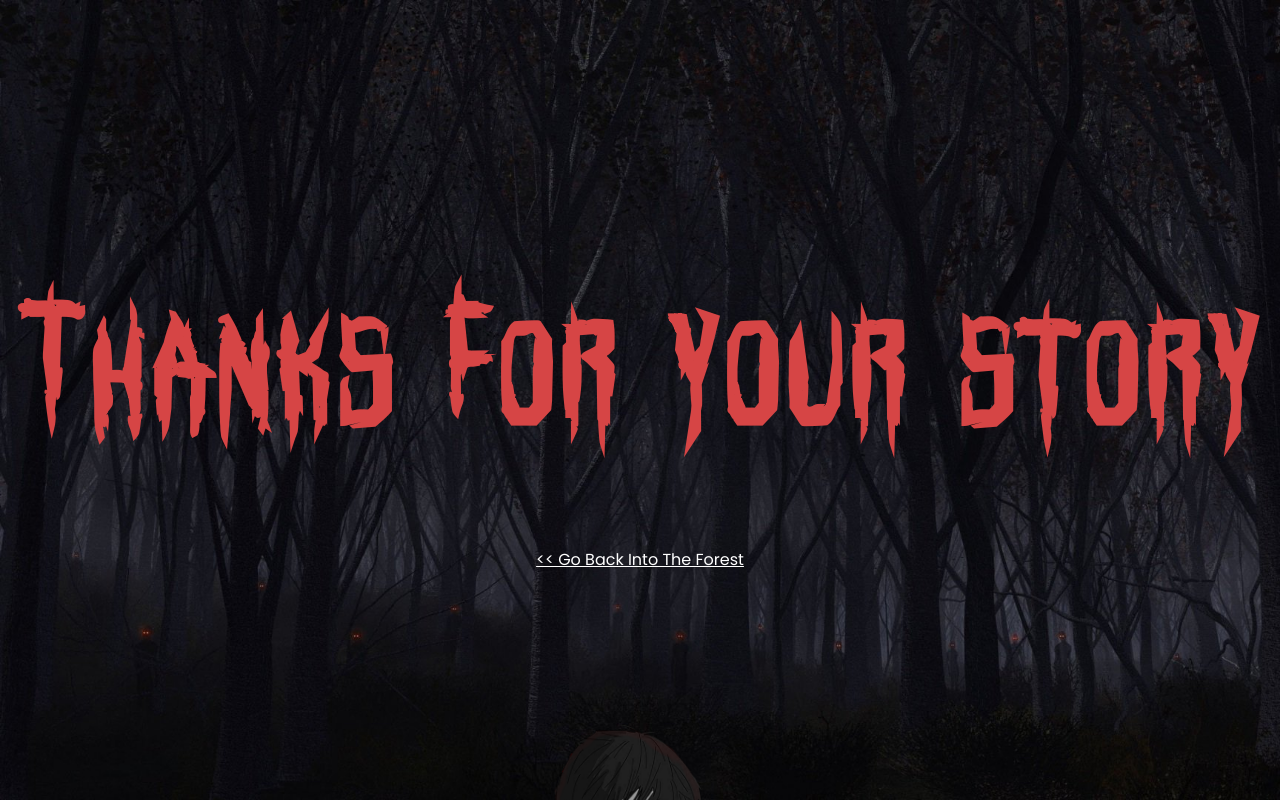
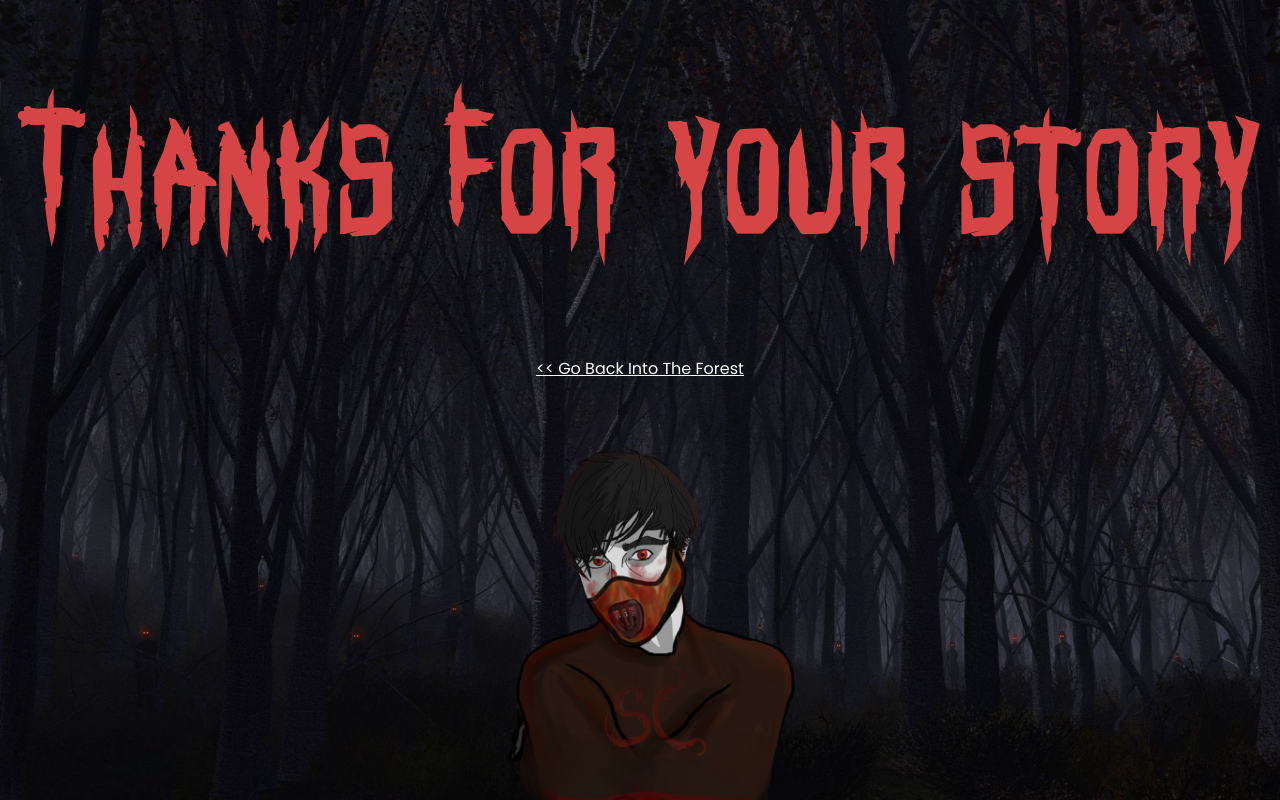
Before and after one commit to tyrelchambers/southern_cannibal, a React (Create React App) app: page /thank_you in a window 1280 px wide. Built offline with nearby package versions, Linux system fonts and the light colour scheme.

Commit message:
styling fixes

```diff
--- a/src/sections/About/About.js
+++ b/src/sections/About/About.js
@@ -6,8 +6,7 @@ export default function About() {
     <div className="about-section" id="about">
       <div className="container">
         <h1 className="styled-title section">Who's southern cannibal</h1>
-        <p className="sub-text">I'm Southern Cannibal, I cover a wide range of horror themed topics from scary stories, to dark history, to unsolved mysteries. Anything and everything horror related!
-        I hope you like what you see here and if you're hungry for more</p>
+        <p className="sub-text">I'm Southern Cannibal, I'm a horror themed YouTuber. I cover many different topics! If you have a story be sure to submit it by clicking the "Submit A Story" Button! Stay Hungry everyone :)</p>
       </div>
     </div>
   )
--- a/src/sections/About/About.scss
+++ b/src/sections/About/About.scss
@@ -12,3 +12,10 @@
     align-items: center;
   }
 }
+
+@media screen and (max-width: 320px ) {
+  .about-section {
+    padding: 0.5em;
+    height: 100%;
+  }
+}
--- a/src/sections/ThankYou/ThankYou.scss
+++ b/src/sections/ThankYou/ThankYou.scss
@@ -8,19 +8,17 @@
   align-items: center;
   position: relative;
   overflow: hidden;
-  justify-content: space-between;
 
   .styled-title {
     color: $primary;
     font-size: 9em ;
     text-align: center;
     letter-spacing: 7px;
-    margin-top: 2em;
   }
 
   .avatar {
-    transform: translateY(110px);
-
+    position: absolute;
+    bottom: -110px;
     width: 900px;
   }
 }
@@ -28,8 +26,7 @@
 .back-link {
   color: white;
 }
-
-@media screen and (max-width: 618px){
+@media screen and (max-width: 1262px) {
   .thanks-wrapper {
     .styled-title {
       font-size: 10vw;
```
